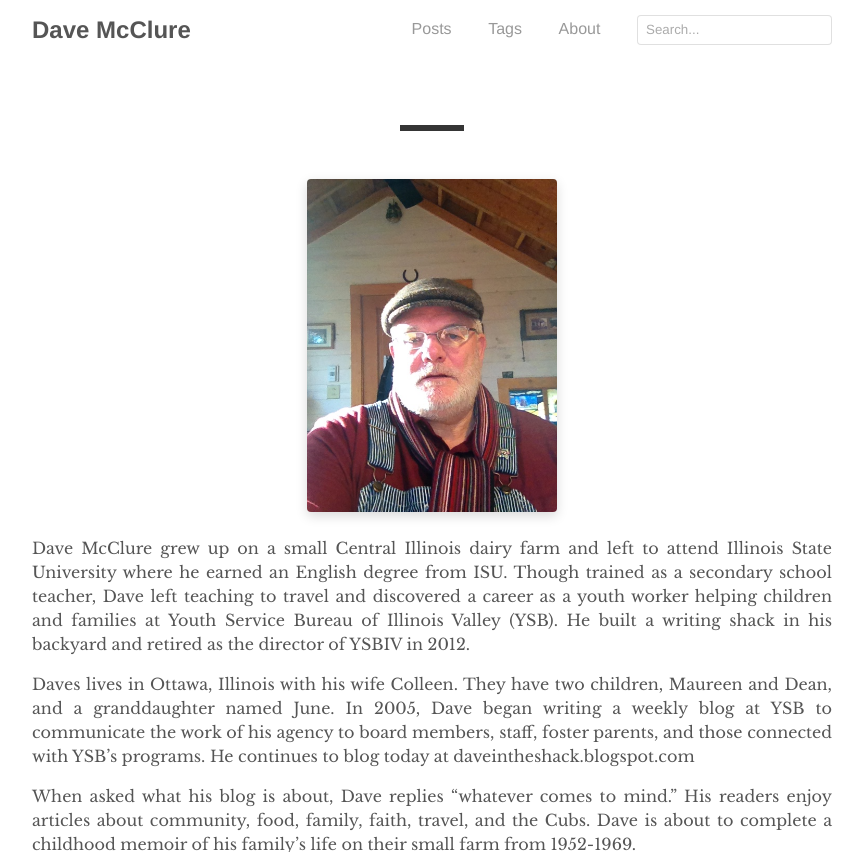
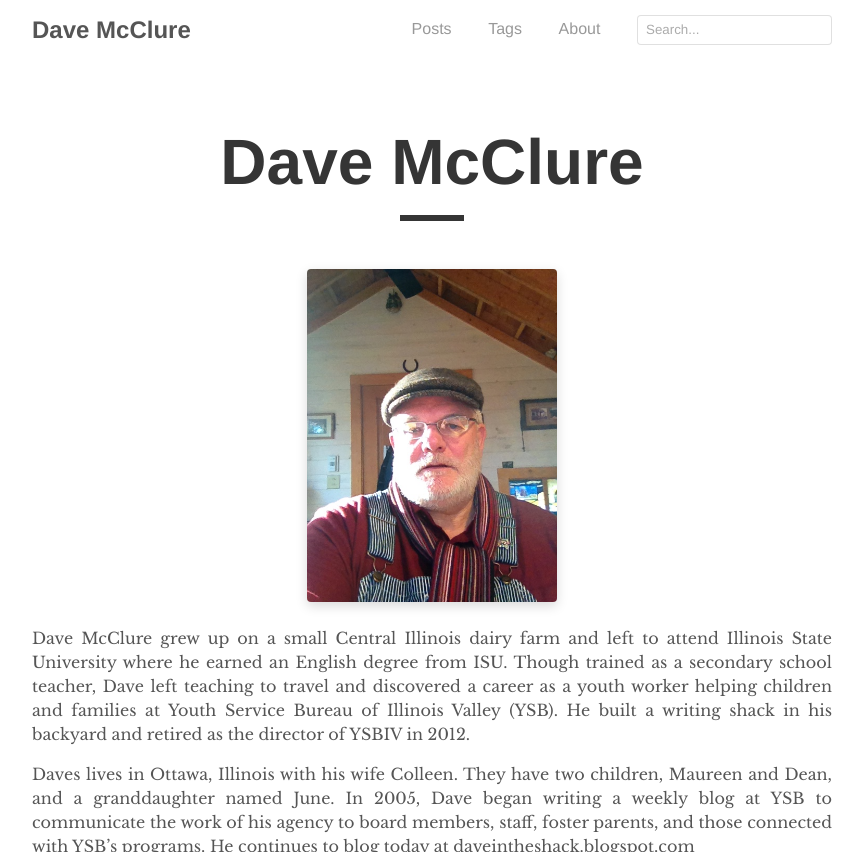
Before and after one commit to Daveintheshack/daveintheshack.github.io, a Jekyll site: the page built from _pages/about.md, in a window 1280 px wide. Shown: the top 852 px of the page, without its empty margins (208-1071 px from the left). Built offline with Jekyll 4.4.1, drawn with Linux system fonts in a browser that asks for light colours; grey boxes are pictures that could not be loaded.

Commit message:
Update about.md

```diff
--- a/_pages/about.md
+++ b/_pages/about.md
@@ -1,5 +1,6 @@
 ---
 layout: post
+title: "Dave McClure"
 author: "Dave McClure"
 permalink: /
 ---
```
